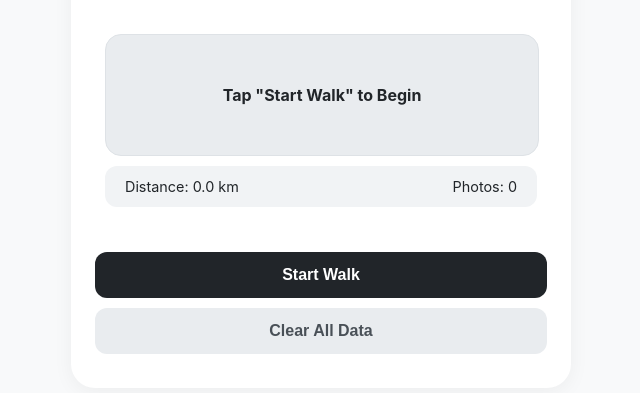
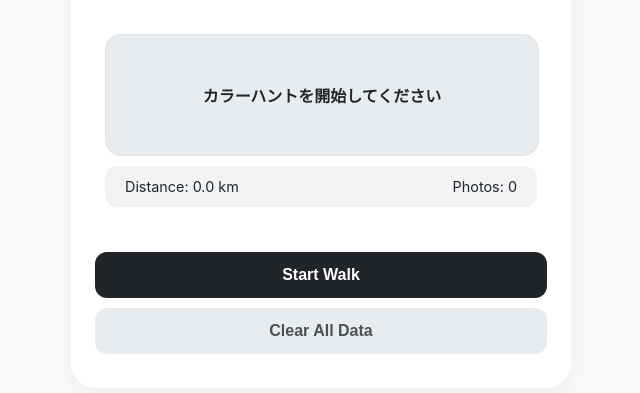
Before and after one commit to B4TH-ROMqN/color-hunt, a plain HTML site: page index.html in a window 1280 px wide. Shown: the part 75-468 px from the top of the page, without its empty margins (319-959 px from the left). Drawn offline with nearby package versions, Linux system fonts and the light colour scheme.

Commit message:
Update index.html

```diff
--- a/index.html
+++ b/index.html
@@ -167,7 +167,7 @@
 
   <div id="resultCard">
     <div class="color-panel" id="colorPanel">
-      <span id="colorName">Tap "Start Walk" to Begin</span>
+      <span id="colorName">カラーハントを開始してください</span>
       <span id="colorHex"></span>
     </div>
 
@@ -208,7 +208,6 @@
     return false;
   };
 
-  // 修正箇所：色名を英語に変更
   const colors = [
     { name: 'Red', hex: '#ff0000', isDark: true },
     { name: 'Blue', hex: '#0000ff', isDark: true },
@@ -261,7 +260,6 @@
         if (targetColor) {
           colorPanel.style.backgroundColor = targetColor.hex;
           colorPanel.style.color = targetColor.isDark ? '#ffffff' : '#000000';
-          // 修正箇所：英語テキスト
           colorName.textContent = `[Hunted] ${targetColor.name}`;
           colorHex.textContent = '';
           saveImgBtn.style.display = 'block';
@@ -291,7 +289,6 @@
     targetColor = colors[Math.floor(Math.random() * colors.length)];
     colorPanel.style.backgroundColor = targetColor.hex;
     colorPanel.style.color = targetColor.isDark ? '#ffffff' : '#000000';
-    // 修正箇所：英語テキスト
     colorName.textContent = `Target: ${targetColor.name}`;
     colorHex.textContent = '';
     saveData();
@@ -339,21 +336,18 @@
       saveImgBtn.style.display = 'none';
       pickColor();
       startTracking();
-      // 修正箇所：ボタン英語化
       startBtn.textContent = 'Stop Walk';
       startBtn.classList.replace('btn-primary', 'btn-secondary');
       captureLabel.style.display = 'block';
     } else {
       isWalking = false;
       stopTracking();
-      // 修正箇所：ボタン英語化
       startBtn.textContent = 'Start New Walk';
       startBtn.classList.replace('btn-secondary', 'btn-primary');
       captureLabel.style.display = 'none';
       saveImgBtn.style.display = 'block';
 
       if (targetColor) {
-        // 修正箇所：英語テキスト
         colorName.textContent = `[Hunted] ${targetColor.name}`;
       }
       colorHex.textContent = '';
```
